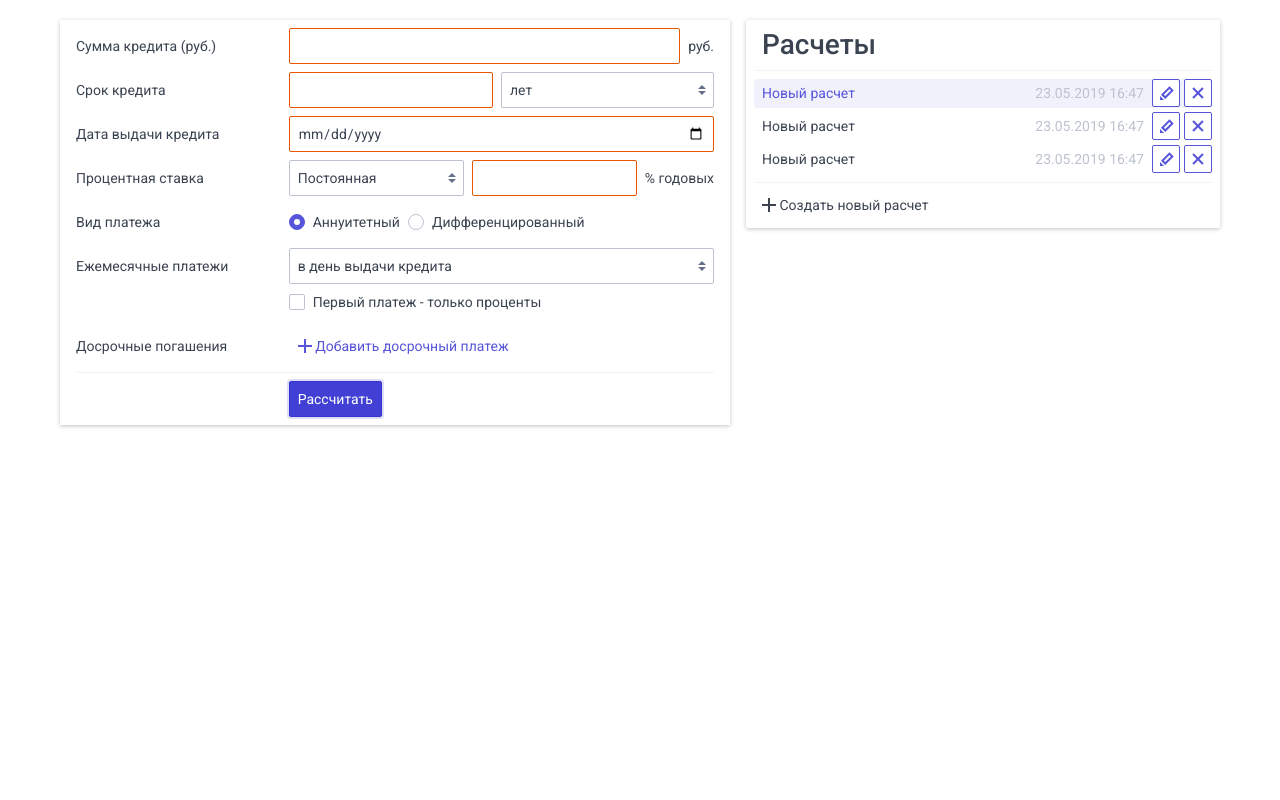
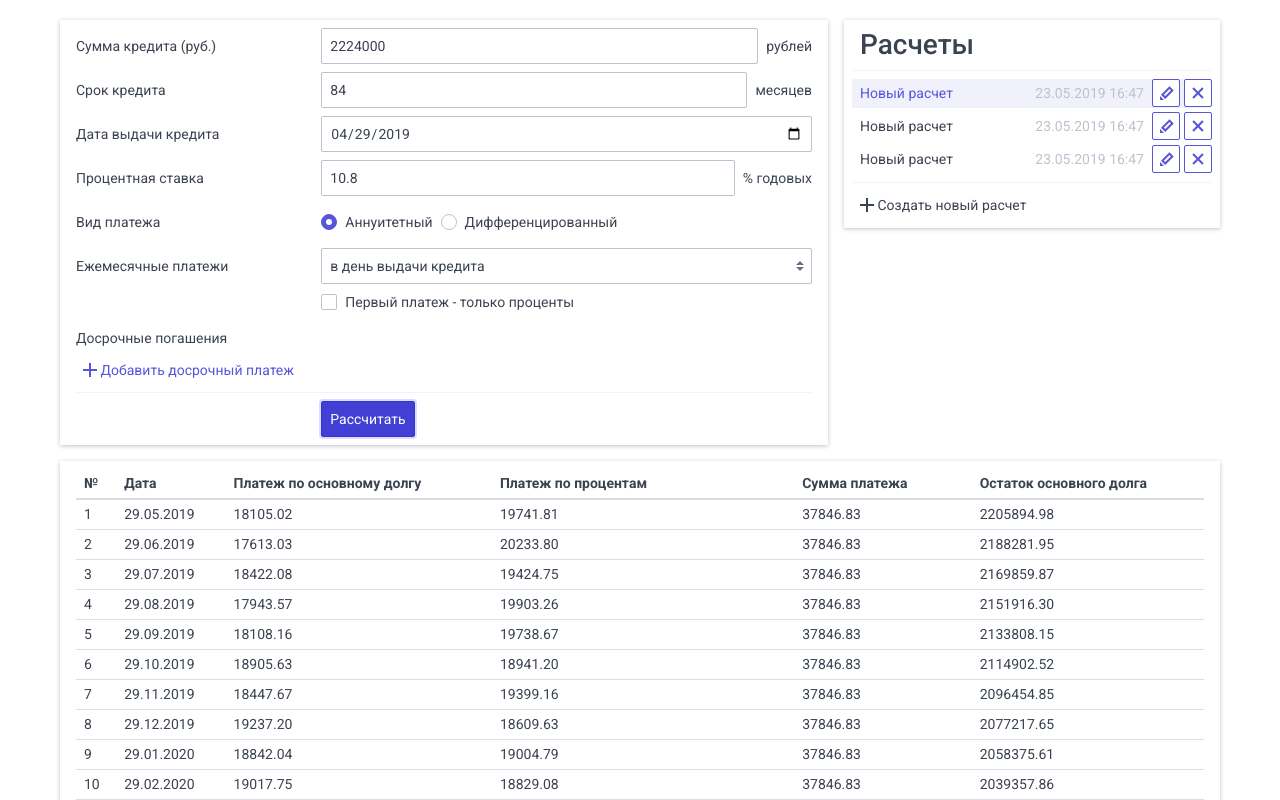
Before and after one commit to majestic905/mortgage_calculator, a React (Create React App) app: page / in a window 1280 px wide. Both pictures are taken after a click on the button "Рассчитать". Shown: the top 800 px of the page. Built offline with nearby package versions, Linux system fonts and the light colour scheme.

Commit message:
Added logic (not complete)

```diff
--- a/src/App.js
+++ b/src/App.js
@@ -11,12 +11,14 @@ class App extends React.Component {
     render() {
         return (
             <div className="columns">
-                <div className="column col-7">
+                <div className="column col-8">
                     <Form />
-                    {/*<Table />*/}
                 </div>
-                <div className="column col-5">
+                <div className="column col-4">
                     <Credits />
+                </div>
+                <div className="column col-12">
+                    <Table />
                 </div>
             </div>
         );
--- a/src/App.scss
+++ b/src/App.scss
@@ -15,21 +15,23 @@ $font-size: 0.7rem;
   @include shadow-variant(.05rem);
   padding: $unit-2 $unit-4;
 
+  .form-horizontal { padding: 0; }
+
   .d-flex { align-items: center; }
   .text-nowrap { white-space: nowrap; }
   .tooltip::after { white-space: pre-line; width: 440px; }
 
   .payment.columns {
     margin: 0 (-$unit-1);
-    &:not(:first-child) { margin-top: $unit-6; }
     .column { padding: 0 $unit-1; }
-    .d-flex select { flex: 1; }
+    &:not(:nth-child(2)) { margin-top: $unit-6; }
+    .d-flex input { flex: 1; }
   }
 
   input[type="date"]::-webkit-clear-button { display: none; }
   input[type="date"]::-webkit-inner-spin-button { display: none; }
 
-  #add-button:not(:first-child) { margin-top: $unit-6; }
+  #add-button:not(:nth-child(2)) { margin-top: $unit-6; }
 }
 
 #table-wrapper {
@@ -37,9 +39,16 @@ $font-size: 0.7rem;
   margin-top: $unit-4;
   padding: $unit-2 $unit-4;
 
+  table { width: 100%; }
+  table tr:last-child td { border-bottom: none; }
   table th, td {
-    padding: $unit-1;
+    padding: $unit-1 $unit-2;
   }
+}
+
+#error {
+  @include shadow-variant(.05rem);
+  margin-top: $unit-4;
 }
 
 #credits-list {
--- a/src/Credits.js
+++ b/src/Credits.js
@@ -1,14 +1,7 @@
 import React from 'react';
 import {connect} from 'react-redux';
 import {selectors, actions} from './store';
-
-function formatDateTime(d) {
-    d = new Date(d);
-    return (
-        ("0" + d.getDate()).slice(-2) + "." + ("0"+(d.getMonth()+1)).slice(-2) + "." + d.getFullYear() + " " +
-        ("0" + d.getHours()).slice(-2) + ":" + ("0" + d.getMinutes()).slice(-2)
-    );
-}
+import {formatDateTime} from './misc';
 
 class MenuItem extends React.Component {
     state = {modalOpened: false};
--- a/src/Form.js
+++ b/src/Form.js
@@ -34,21 +34,22 @@ class Form extends React.Component {
 
     onSubmit = (ev) => {
         ev.preventDefault();
+        this.props.calculate();
     };
 
     render() {
         const credit = this.props.credit;
-        console.log(credit);
 
         return (
-            <form id="form" className="form-horizontal">
+            <form id="form">
+                <div className="form-horizontal">
                     <div className="form-group">
                         <div className="col-4 col-sm-12">
                             <label className="form-label" htmlFor="creditSum">Сумма кредита (руб.)</label>
                         </div>
                         <div className="col-8 col-sm-12 d-flex">
                             <input required type="number" min="0" step="1" name="creditSum" id="creditSum" className="form-input" value={credit.creditSum} onChange={this.onChange}/>
-                        <span className="ml-2 text-nowrap">руб.</span>
+                            <span className="ml-2 text-nowrap">рублей</span>
                         </div>
                     </div>
 
@@ -58,10 +59,7 @@ class Form extends React.Component {
                         </div>
                         <div className="col-8 col-sm-12 d-flex">
                             <input required type="number" min="0" step="1" name="period" id="period" className="form-input" value={credit.period} onChange={this.onChange}/>
-                        <select name="periodType" className="form-select ml-2" value={credit.periodType} onChange={this.onChange}>
-                            <option value="years">лет</option>
-                            <option value="months">месяцев</option>
-                        </select>
+                            <span className="ml-2 text-nowrap">месяцев</span>
                         </div>
                     </div>
 
@@ -79,11 +77,7 @@ class Form extends React.Component {
                             <label className="form-label" htmlFor="percent">Процентная ставка</label>
                         </div>
                         <div className="col-8 col-sm-12 d-flex">
-                        <select name="floatRate" className="form-select" value={credit.floatRate} onChange={this.onChange}>
-                            <option value="constant">Постоянная</option>
-                            <option value="variable">Изменяемая</option>
-                        </select>
-                        <input required type="number" min="0" step="0.1" name="percent" id="percent" className="form-input ml-2" value={credit.percent} onChange={this.onChange}/>
+                            <input required type="number" min="0" step="0.1" name="percent" id="percent" className="form-input" value={credit.percent} onChange={this.onChange}/>
                             <span className="ml-2 text-nowrap">% годовых</span>
                         </div>
                     </div>
@@ -119,16 +113,14 @@ class Form extends React.Component {
                             </label>
                         </div>
                     </div>
+                </div>
 
                 <div className="form-group">
-                    <div className="col-4 col-sm-12">
                     <label className="form-label">Досрочные погашения</label>
-                    </div>
-                    <div className="col-8 col-sm-12">
                     {credit.payments.map((payment, i) =>
                         <div key={payment.key} className="payment columns">
-                                <div className="column col-6">
-                                    <select name={`payment.${i}.period`} className="form-select" value={payment.period} onChange={this.changePayment}>
+                            <div className="column col-3">
+                                <select name={`payment.${i}.period`} className="form-select select-sm" value={payment.period} onChange={this.changePayment}>
                                     <option value="">Разовый</option>
                                     <option value="1M">Раз в месяц</option>
                                     <option value="2M">Раз в 2 месяца</option>
@@ -137,40 +129,40 @@ class Form extends React.Component {
                                     <option value="1Y">Раз в год</option>
                                 </select>
                             </div>
-                                <div className="column col-6 d-flex">
-                                    <select name={`payment.${i}.recalc`} className="form-select" value={payment.recalc} onChange={this.changePayment}>
+                            <div className="column col-5">
+                                <select name={`payment.${i}.recalc`} className="form-select select-sm" value={payment.recalc} onChange={this.changePayment}>
                                     <option value="1">Уменьшить срок кредита</option>
                                     <option value="2">Уменьшить ежемесячный платеж</option>
                                 </select>
-
-                                    <button type="button" className="btn btn-action ml-2" onClick={this.removePayment} data-id={i}><i className="icon icon-cross"/></button>
                             </div>
-                                <div className="column col-6 mt-2">
-                                    <input type="date" name={`payment.${i}.date`} className="form-input" value={payment.date} onChange={this.changePayment}/>
+                            <div className="column col-4 d-flex">
+                                <input type="date" name={`payment.${i}.date`} className="form-input input-sm" value={payment.date} onChange={this.changePayment}/>
+                                <button type="button" className="btn btn-action btn-sm ml-2" onClick={this.removePayment} data-id={i}><i className="icon icon-cross"/></button>
                             </div>
-                                <div className="column col-6 mt-2">
-                                    <select name={`payment.${i}.next`} className="form-select" value={payment.next} onChange={this.changePayment}>
+                            <div className="column col-3 mt-2">
+                                <input type="number" name={`payment.${i}.sum`} className="form-input input-sm" placeholder="Сумма" value={payment.sum} onChange={this.changePayment}/>
+                            </div>
+                            <div className="column col-9 mt-2">
+                                <select name={`payment.${i}.next`} className="form-select select-sm" value={payment.next} onChange={this.changePayment}>
                                     <option value="0">Следующий платеж - без изменений</option>
                                     <option value="1">Следующий платеж - только проценты</option>
                                 </select>
                             </div>
-                                <div className="column col-6 mt-2">
-                                    <input type="number" name={`payment.${i}.sum`} className="form-input" placeholder="Сумма" value={payment.sum} onChange={this.changePayment}/>
-                                </div>
                         </div>
                     )}
-                        <button type="button" id="add-button" className="btn btn-link" onClick={this.addPayment}><i className="icon icon-plus"/> Добавить досрочный платеж</button>
-                    </div>
+                    <button type="button" id="add-button" className="btn btn-link btn-sm" onClick={this.addPayment}><i className="icon icon-plus"/> Добавить досрочный платеж</button>
                 </div>
 
                 <div className="divider"/>
 
+                <div className="form-horizontal">
                     <div className="form-group">
                         <div className="col-4 col-sm-12">
                             <label className="form-label"/>
                         </div>
                         <div className="col-8 col-sm-12">
                             <button type="submit" id="submit-button" className="btn btn-primary" onClick={this.onSubmit}>Рассчитать</button>
+                        </div>
                     </div>
                 </div>
             </form>
@@ -183,7 +175,8 @@ const mapStateToProps = (store) => ({
 });
 
 const mapDispatchToProps = {
-    changeCredit: actions.changeCredit
+    changeCredit: actions.changeCredit,
+    calculate: actions.calculate
 };
 
 export default connect(mapStateToProps, mapDispatchToProps)(Form);
--- a/src/Table.js
+++ b/src/Table.js
@@ -1,7 +1,26 @@
 import React from 'react';
+import {connect} from 'react-redux';
+import {selectors} from "./store";
+import {formatDate} from './misc';
 
-export default class Table extends React.Component {
+class Table extends React.Component {
     render() {
+        const calculation = this.props.calculation;
+
+        if (calculation.error)
+            return (
+                <div id="error" className="toast toast-error">
+                    {calculation.error.toString()}
+                </div>
+            );
+
+        if (calculation.data.length === 0)
+            return null;
+
+        const totalLoan = calculation.data.reduce((acc, val) => acc + val.loan, 0).toFixed(2);
+        const totalInterest = calculation.data.reduce((acc, val) => acc + val.interest, 0).toFixed(2);
+        const total = calculation.data.reduce((acc, val) => acc + val.pmt, 0).toFixed(2);
+
         return (
             <div id="table-wrapper">
                 <table className="table">
@@ -9,20 +28,42 @@ export default class Table extends React.Component {
                     <tr>
                         <th>№</th>
                         <th>Дата</th>
-                        <th>Сумма платежа</th>
                         <th>Платеж по основному долгу</th>
                         <th>Платеж по процентам</th>
+                        <th>Сумма платежа</th>
                         <th>Остаток основного долга</th>
                     </tr>
                     </thead>
                     <tbody>
+                    {calculation.data.map((item, i) =>
+                        <tr key={i}>
+                            <td>{i+1}</td>
+                            <td>{formatDate(item.date)}</td>
+                            <td>{item.loan.toFixed(2)}</td>
+                            <td>{item.interest.toFixed(2)}</td>
+                            <td>{item.pmt.toFixed(2)}</td>
+                            <td>{item.balance.toFixed(2)}</td>
+                        </tr>
+                    )}
                     <tr>
-                        <td>№</td>
-                        <td>Дата</td>
-                        <td>Сумма платежа</td>
-                        <td>Платеж по основному долгу</td>
-                        <td>Платеж по процентам</td>
-                        <td>Остаток основного долга</td>
+                        <td/>
+                        <td/>
+                        <td>
+                            <span className="text-bold">{totalLoan}</span>
+                            <br/>
+                            <span className="text-gray">(Сумма выплаченного долга)</span>
+                        </td>
+                        <td>
+                            <span className="text-bold">{totalInterest}</span>
+                            <br/>
+                            <span className="text-gray">(Сумма выплаченных процентов)</span>
+                        </td>
+                        <td>
+                            <span className="text-bold">{total}</span>
+                            <br/>
+                            <span className="text-gray">(Выплачено всего)</span>
+                        </td>
+                        <td/>
                     </tr>
                     </tbody>
                 </table>
@@ -30,3 +71,9 @@ export default class Table extends React.Component {
         )
     }
 }
+
+const mapStateToProps = (store) => ({
+    calculation: selectors.getCalculation(store)
+});
+
+export default connect(mapStateToProps, null)(Table);
--- /dev/null
+++ b/src/misc.js
@@ -0,0 +1,14 @@
+export function formatDateTime(d) {
+    d = new Date(d);
+    return (
+        ("0" + d.getDate()).slice(-2) + "." + ("0"+(d.getMonth()+1)).slice(-2) + "." + d.getFullYear() + " " +
+        ("0" + d.getHours()).slice(-2) + ":" + ("0" + d.getMinutes()).slice(-2)
+    );
+}
+
+export function formatDate(d) {
+    d = new Date(d);
+    return (
+        ("0" + d.getDate()).slice(-2) + "." + ("0"+(d.getMonth()+1)).slice(-2) + "." + d.getFullYear()
+    );
+}
--- a/src/store.js
+++ b/src/store.js
@@ -5,24 +5,22 @@ export const actionTypes = {
     CHANGE_CREDIT: "CHANGE_CREDIT",
     REMOVE_CREDIT: "REMOVE_CREDIT",
     SELECT_CREDIT: "SELECT_CREDIT",
-    RENAME_CREDIT: "RENAME_CREDIT"
+    RENAME_CREDIT: "RENAME_CREDIT",
+    CALCULATE: "CALCULATE"
 };
 
 export const actions = {
     addCredit: () => ({
         type: actionTypes.ADD_CREDIT,
     }),
-
     removeCredit: (id) => ({
         type: actionTypes.REMOVE_CREDIT,
         payload: {id},
     }),
-
     selectCredit: (id) => ({
         type: actionTypes.SELECT_CREDIT,
         payload: {id}
     }),
-
     changeCredit: (field, value) => ({
         type: actionTypes.CHANGE_CREDIT,
         payload: {field, value}
@@ -30,19 +28,23 @@ export const actions = {
     renameCredit: (id, name) => ({
         type: actionTypes.RENAME_CREDIT,
         payload: {id, name}
+    }),
+    calculate: () => ({
+        type: actionTypes.CALCULATE
     })
 };
 
 export const selectors = {
     getCredits: store => store.credits,
     getSelectedId: store => store.selectedId,
-    getSelectedCredit: store => store.credits[store.selectedId]
+    getSelectedCredit: store => store.credits[store.selectedId],
+    getCalculation: store => store.calculation
 };
-
 
 const initialState = {
     credits: [getEmptyCredit(), getEmptyCredit(), getEmptyCredit()],
-    selectedId: 0
+    selectedId: 0,
+    calculation: {error: null, data: []}
 };
 
 function rootReducer(state = initialState, action) {
@@ -81,6 +83,17 @@ function rootReducer(state = initialState, action) {
             credits[id] = {...credits[id], meta: {...credits[id].meta, name}};
             return {...state, credits};
         }
+        case actionTypes.CALCULATE: {
+            try {
+                const credit = state.credits[state.selectedId];
+                const data = new Calculator().calculate(credit);
+                const calculation = {error: null, data};
+                return {...state, calculation};
+            } catch (error) {
+                const calculation = {error, data: []};
+                return {...state, calculation};
+            }
+        }
         default:
             return state;
     }
@@ -88,12 +101,10 @@ function rootReducer(state = initialState, action) {
 
 function getEmptyCredit() {
     return {
-        creditSum: "",
-        period: "",
-        periodType: "years",
-        dateStart: "",
-        floatRate: "constant",
-        percent: "",
+        creditSum: "2224000",
+        period: "84",
+        dateStart: "2019-04-29",
+        percent: "10.8",
         paymentType: "annuity",
         paymentWhen: "issueDay",
         firstPaymentOnlyPercents: false,
@@ -106,5 +117,53 @@ function getEmptyCredit() {
     };
 }
 
+class Calculator {
+    DAYS_IN_MONTH = [31, undefined, 31, 30, 31, 30, 31, 31, 30, 31, 30, 31];
+
+    isLeapYear(year) {
+        return ((year % 4 === 0) && (year % 100 !== 0)) || (year % 400 === 0);
+    }
+
+    daysInMonth(month, year) {
+        if (month !== /* Feb */ 1)
+            return this.DAYS_IN_MONTH[month];
+        return this.isLeapYear(year) ? 29 : 28;
+    }
+
+    daysInYear(year) {
+        return this.isLeapYear(year) ? 366 : 365;
+    }
+
+    calculate(credit) {
+        let balance = parseInt(credit.creditSum, 10);
+        const period = parseInt(credit.period, 10);
+        const percent = parseFloat(credit.percent);
+        const dateStart = new Date(credit.dateStart);
+
+        const t = percent/100/12;
+        let pmt = balance * (t + t/(Math.pow((1+t), period) - 1));
+
+        const data = [], D = dateStart.getDate();
+        for (let n = 1, date = new Date(credit.dateStart); balance > 0; ++n) {
+            let interest = 0;
+
+            const targetMonth = (date.getMonth() + 1) % 12;
+            const targetDate = Math.min(D, this.daysInMonth(targetMonth, date.getFullYear()));
+            while (date.getDate() !== targetDate || date.getMonth() !== targetMonth) {
+                date.setDate(date.getDate() + 1);
+                interest += balance * percent/100/this.daysInYear(date.getFullYear());
+            }
+
+            if (n === period)
+                pmt = interest + balance;
+            const loan = pmt - interest;
+            balance -= loan;
+            data.push({date: new Date(date), interest, loan, pmt, balance});
+        }
+
+        return data;
+    }
+}
+
 
 export default createStore(rootReducer);
```
Lines whose indentation alone changed are shown as unchanged.
